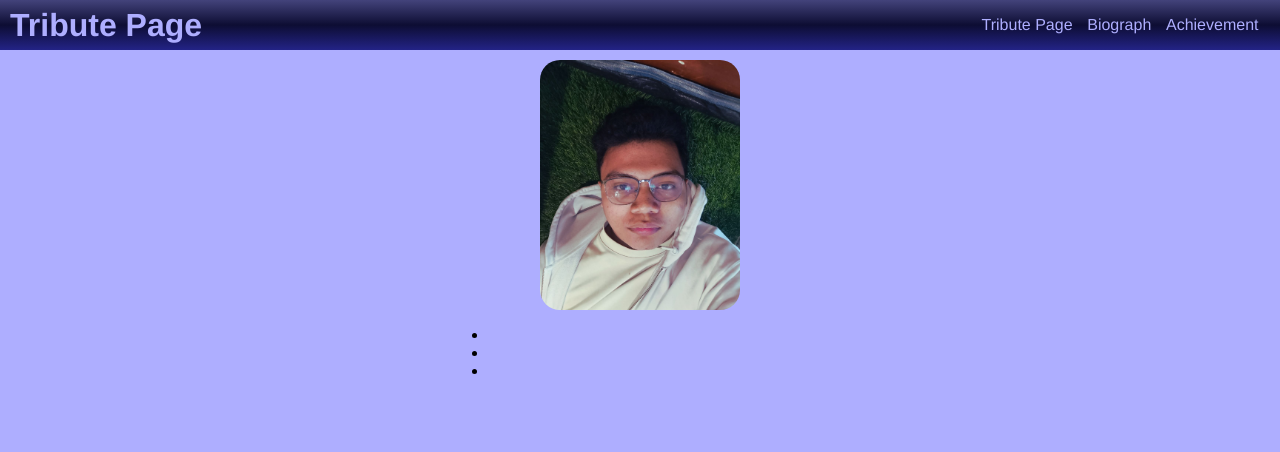
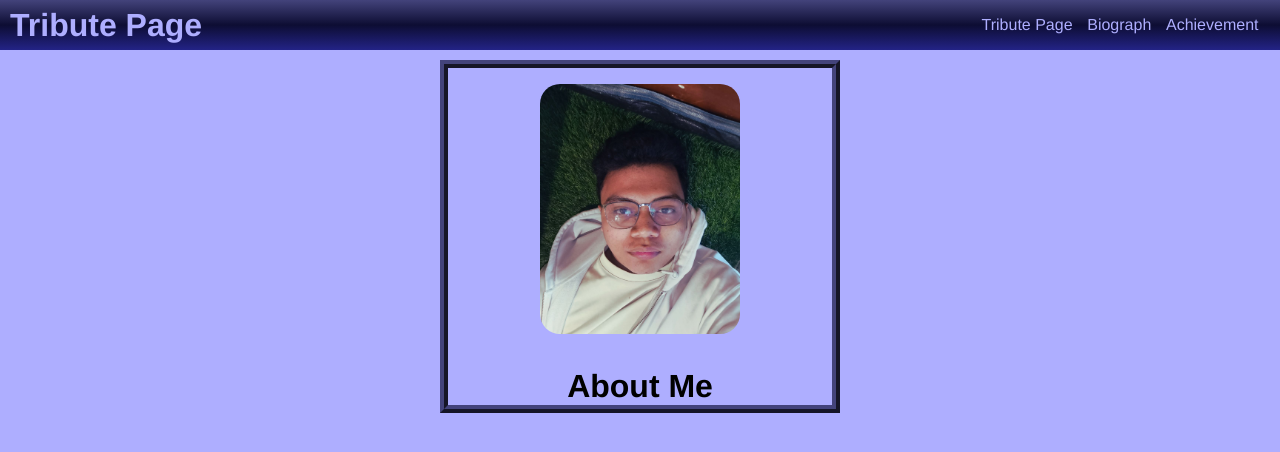
Before and after one commit to Jerannn24/TributePage, a plain HTML site: page index.html in a window 1280 px wide. Drawn offline with Linux system fonts and the light colour scheme.

Commit message:
ADD: CSS STYLE AND HTML

```diff
--- a/index.html
+++ b/index.html
@@ -7,7 +7,7 @@
     <meta name="description" content="Tribute Page by Jerannn24">
     <link rel="stylesheet" href="styles.css">
 
-    <title>Tribute Page by Jerannn24</title>
+    <title id="title">Tribute Page by Jerannn24</title>
 </head>
 
 <body>
@@ -23,16 +23,13 @@
     </header>
     <main id="main">
         <div class="box">
-            <div class="image">
+            <figure class="img-div">
                 <img src="./Muka-Jerannn24.jpg" alt="Foto Of Junior Natra Situmorang" id="image">
-            </div>
-            <form method="post" action="">
-                <ul>
-                    <li></li>
-                    <li></li>
-                    <li></li>
-                </ul>
-            </form>
+                <figcaption id="img-caption">
+                    Picture Of Myself
+                </figcaption>
+            </figure>
+            <h1 id="tribute-link">About Me</h1>
         </div>
     </main>
     <footer>
--- a/styles.css
+++ b/styles.css
@@ -22,7 +22,6 @@ header {
 #main {
     display: flex;
     justify-content: center;
-
 }
 
 nav {
@@ -66,23 +65,38 @@ li>a {
 }
 
 img {
-    margin-top: 10px;
+    display: flex;
+    margin-top: auto;
     border-radius: 20px;
     width: 200px;
-    height: inherit;
+    height: auto;
     aspect-ratio: 4/5;
+    justify-self: center;
 }
 
 .box {
     width: max(300px, 30%);
+    margin: 10px auto;
+    display: flexbox;
+    justify-content: center;
+    border: 0.5em ridge #43437b;
 }
 
-.image {
-    display: flex;
-    width: 100%;
+.img-div {
+    display: block;
     justify-content: center;
+}
+
+#img-caption {
+    visibility: hidden;
 }
 
 form {
     width: 100%;
 }
+
+#tribute-link {
+    margin: 0;
+    justify-self: center;
+    color: linear-gradient(#43437b, #0d0d33, #232386);
+}
```
